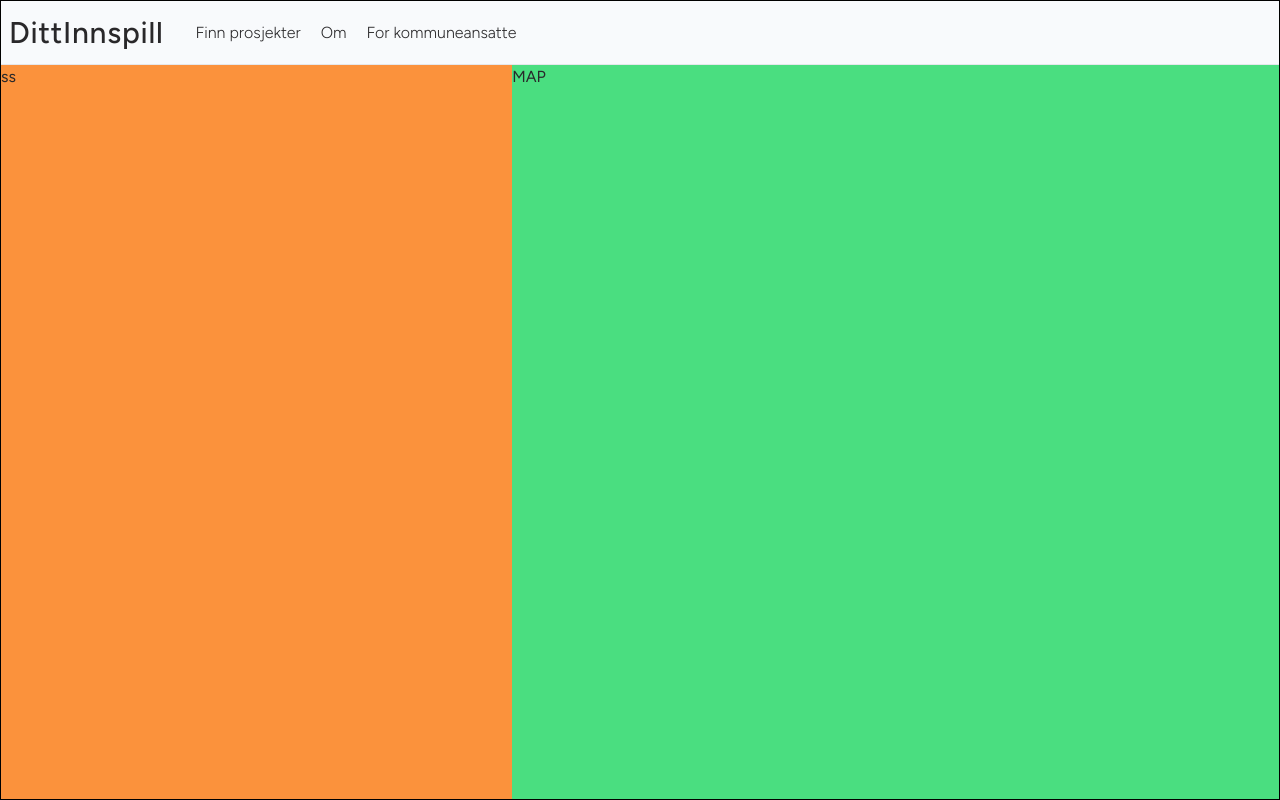
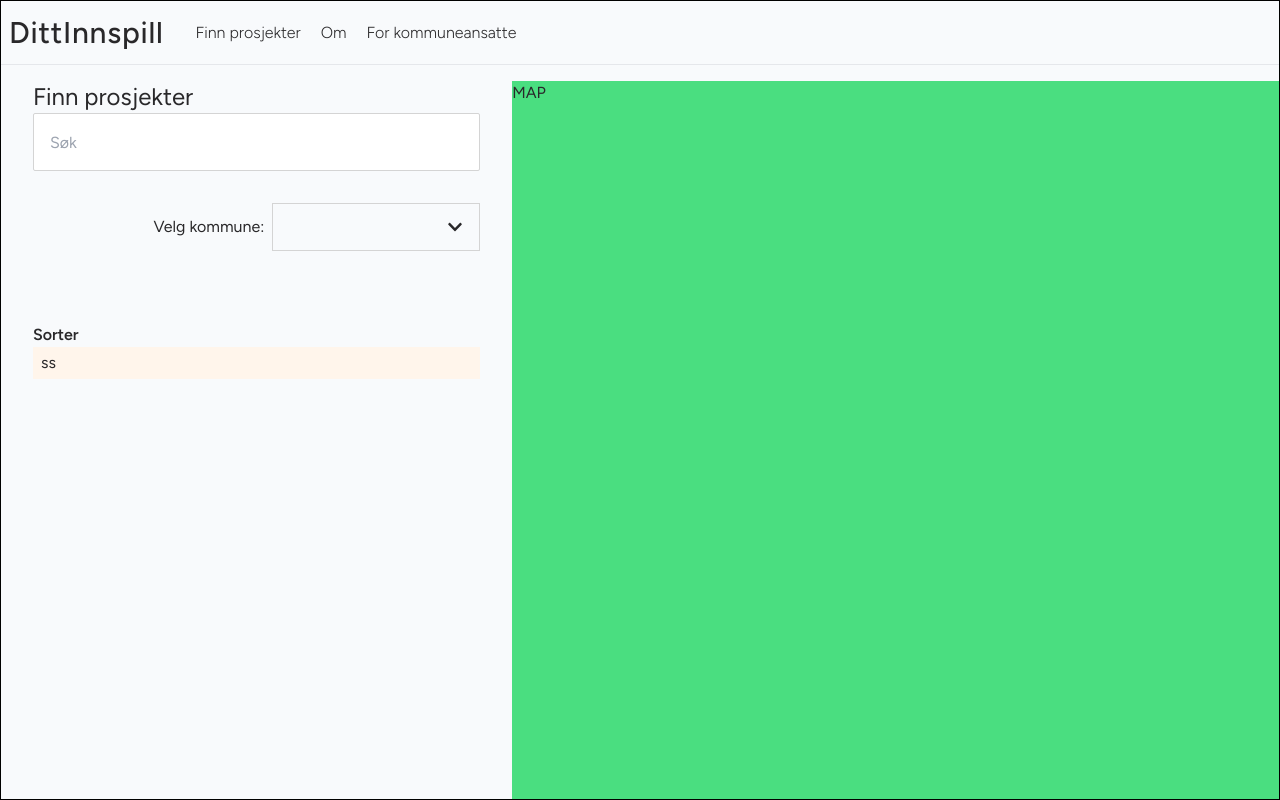
Before and after one commit to chrisbekk/ditt-innspill, a React (Vite) app: page /projects in a window 1280 px wide. Built offline with nearby package versions, Linux system fonts and the light colour scheme.

Commit message:
working on projects components

```diff
--- /dev/null
+++ b/src/components/Projects/DropDownMenu.jsx
@@ -0,0 +1,110 @@
+import { AnimatePresence, motion } from 'framer-motion';
+import { useState } from 'react';
+import { FaChevronDown } from 'react-icons/fa';
+import { FaChevronUp } from 'react-icons/fa';
+
+const kommuner = [
+  {
+    id: 1,
+    name: 'Stavanger',
+    crest: 'https://kommuneinfoprod.blob.core.windows.net/crests/1103',
+  },
+  {
+    id: 2,
+    name: 'Hustadvika',
+    crest: 'https://kommuneinfoprod.blob.core.windows.net/crests/1579',
+  },
+  {
+    id: 3,
+    name: 'Røros',
+    crest: 'https://kommuneinfoprod.blob.core.windows.net/crests/5025',
+  },
+  {
+    id: 4,
+    name: 'Os',
+    crest: 'https://kommuneinfoprod.blob.core.windows.net/crests/3430',
+  },
+  {
+    id: 5,
+    name: 'Tysvær',
+    crest: 'https://kommuneinfoprod.blob.core.windows.net/crests/1146',
+  },
+];
+
+export default function DropDownMenu({ activeKommune, setActiveKommune }) {
+  const [isVisible, setIsVisible] = useState(false);
+
+  const handleActiveKommune = id => {
+    const updatedKommune = kommuner.find(kommune => kommune.id === id);
+    setActiveKommune(updatedKommune);
+    setIsVisible(false);
+  };
+  const menuVariants = {
+    initial: { scaleY: 0, originY: 0, opacity: 0 },
+    show: { scaleY: 1, originY: 0, opacity: 1 },
+    hide: { scaleY: 0, originY: 0, opacity: 0 },
+  };
+  return (
+    <>
+      <div className="w-full flex justify-end mt-8">
+        <div className="flex gap-2 items-center">
+          <p className="text-base">Velg kommune:</p>
+          <div className="relative ">
+            <button
+              onClick={() => setIsVisible(prev => !prev)}
+              className={`border border-neutral-300 h-12 w-52 flex ${activeKommune ? 'justify-between' : 'justify-end'} items-center pr-4 hover:border-2 hover:border-custom_green`}
+            >
+              {activeKommune && (
+                <div className="h-full flex gap-2 items-center p-3 ">
+                  <img
+                    src={activeKommune?.crest}
+                    className="size-6 object-contain"
+                  />
+                  <p>{activeKommune?.name}</p>
+                </div>
+              )}
+
+              {isVisible ? <FaChevronUp /> : <FaChevronDown />}
+            </button>
+            <AnimatePresence>
+              {isVisible && (
+                <motion.div
+                  variants={menuVariants}
+                  initial="inital"
+                  animate="show"
+                  exit="hide"
+                  className="absolute -bottom-[h-full] shadow-md w-full px-1 border z-50"
+                >
+                  <ul className="bg-slate-50">
+                    <li
+                      className="h-full p-3 hover:bg-neutral-200 hover:cursor-pointer transition-colors"
+                      onClick={() => {
+                        setActiveKommune(null);
+                        setIsVisible(false);
+                      }}
+                    >
+                      <p>Ingen</p>
+                    </li>
+                    {kommuner.map(kommune => (
+                      <li
+                        key={kommune.name}
+                        className={`h-full flex gap-2 items-center p-3 hover:bg-neutral-200 hover:cursor-pointer transition-colors ${activeKommune?.name === kommune.name ? 'bg-green-200' : ''} `}
+                        onClick={() => handleActiveKommune(kommune.id)}
+                      >
+                        <img
+                          src={kommune?.crest}
+                          className="size-6 object-contain"
+                        />
+                        <p>{kommune.name}</p>
+                      </li>
+                    ))}
+                  </ul>
+                </motion.div>
+              )}
+            </AnimatePresence>
+          </div>
+        </div>
+      </div>
+    </>
+  );
+}
--- /dev/null
+++ b/src/components/Projects/ProjectCard.jsx
@@ -0,0 +1,4 @@
+export default function ProjectCard({ data }) {
+  console.log(data);
+  return null;
+}
--- a/src/components/Projects/ProjectsMenu.jsx
+++ b/src/components/Projects/ProjectsMenu.jsx
@@ -1,7 +1,14 @@
-import { motion, AnimatePresence, delay } from 'framer-motion';
+import { motion, AnimatePresence } from 'framer-motion';
 import { useEffect } from 'react';
+import ProjectCard from './ProjectCard';
 
-export default function ProjectsMenu({ toggleMenu, setToggleMenu }) {
+export default function ProjectsMenu({
+  toggleMenu,
+  setToggleMenu,
+  data,
+  pending,
+  fetchError,
+}) {
   const menuVariants = {
     initial: { scaleY: 0, originY: 1 },
     show: {
@@ -36,7 +43,9 @@ export default function ProjectsMenu({ toggleMenu, setToggleMenu }) {
           exit="exit"
           className="bg-purple-400 absolute bottom-0 md:hidden h-full w-full"
         >
-          sss
+          <div className="px-2 py-1 bg-custom_yellow">
+            <ProjectCard data={data} />
+          </div>
         </motion.div>
       )}
     </AnimatePresence>
--- /dev/null
+++ b/src/components/generics/InputField.jsx
@@ -0,0 +1,25 @@
+export default function InputField({
+  id,
+  label,
+  type = 'text',
+  placeholder,
+  isRequired = false,
+  value,
+  handleChange,
+}) {
+  return (
+    <div className="w-full">
+      <label htmlFor={id} className="hidden" aria-label="Søk i prosjekter">
+        {label}
+      </label>
+      <input
+        type={type}
+        required={isRequired}
+        value={value}
+        onChange={handleChange}
+        placeholder={placeholder}
+        className="w-full h-10 py-7 pl-4 border border-neutral-300 rounded-sm focus:outline-none focus:border-custom_green focus:border-2"
+      />
+    </div>
+  );
+}
--- /dev/null
+++ b/src/components/generics/Tag.jsx
@@ -0,0 +1,15 @@
+import { FaCircle } from 'react-icons/fa6';
+import { RxCross2 } from 'react-icons/rx';
+
+export default function Tag({ name, handleClick }) {
+  return (
+    <div
+      onClick={handleClick}
+      className="border border-black rounded-full max-w-[120px] lg:max-w-max truncate flex gap-2 items-center px-2 py-1 hover:bg-neutral-100 hover:cursor-pointer"
+    >
+      <FaCircle className="text-[6px]" />
+      <p className="text-ellipsis overflow-hidden ..">{name}</p>
+      <RxCross2 className="text-[10px] text-black" />
+    </div>
+  );
+}
--- a/src/pages/ProjectsPage.jsx
+++ b/src/pages/ProjectsPage.jsx
@@ -1,21 +1,25 @@
 import { useEffect, useState } from 'react';
 import { useLocation } from 'react-router-dom';
 import { IoRemoveOutline } from 'react-icons/io5';
+
 import ProjectsMenu from '../components/Projects/ProjectsMenu';
 import Header from '../components/Header';
+import useFetchData from '../hooks/useFetchData';
+import InputField from '../components/generics/InputField';
+import DropDownMenu from '../components/Projects/DropDownMenu';
+import Tag from '../components/generics/Tag';
 export default function ProjectsPage() {
   const { pathname } = useLocation();
   const [toggleMenu, setToggleMenu] = useState(false);
-  useEffect(() => {
-    const fetchData = async () => {
-      const response = await fetch('./src/data/projects.json');
-      const data = await response.json();
-      console.log(data);
-    };
-    fetchData();
-  }, []);
+  const [activeKommune, setActiveKommune] = useState(null);
+  const { data, pending, fetchError } = useFetchData();
+  const [searchTerm, setSearchTerm] = useState('');
+
   const handleClick = () => {
     setToggleMenu(prev => !prev);
+  };
+  const handleChange = e => {
+    setSearchTerm(e.target.value);
   };
   useEffect(() => {
     if (pathname === '/projects') {
@@ -30,10 +34,51 @@ export default function ProjectsPage() {
     <div className="border border-black h-screen  grid grid-rows-[1fr_64px] md:block">
       <div className="h-full overflow-hidden relative">
         <Header />
-        <div className="md:grid md:grid-cols-[0.4fr_0.6fr] w-full h-full relative">
-          <div className="bg-green-400 order-last md:order-1 h-full">MAP</div>
-          <ProjectsMenu toggleMenu={toggleMenu} setToggleMenu={setToggleMenu} />
-          <div className="bg-orange-400 w-full h-full hidden md:block">ss</div>
+        <div className="md:grid md:grid-cols-[0.4fr_0.6fr] w-full h-full relative md:mt-4">
+          <div className="bg-green-400 order-last md:order-1 h-full w-full">
+            MAP
+          </div>
+          <ProjectsMenu
+            toggleMenu={toggleMenu}
+            setToggleMenu={setToggleMenu}
+            data={data}
+          />
+          <div className="w-full flex-wrap h-full hidden md:block ">
+            <div className="mx-2 lg:mx-8">
+              <h3 className="text-2xl">Finn prosjekter</h3>
+
+              <InputField
+                id={'searchTerm'}
+                label={'Søk'}
+                placeholder={'Søk'}
+                isRequired={false}
+                value={searchTerm}
+                handleChange={handleChange}
+              />
+              <DropDownMenu
+                activeKommune={activeKommune}
+                setActiveKommune={setActiveKommune}
+              />
+              <div className="w-[80%] mt-8 flex flex-wrap gap-1">
+                {searchTerm && (
+                  <Tag
+                    name={searchTerm}
+                    handleClick={() => setSearchTerm('')}
+                  />
+                )}
+                {activeKommune && (
+                  <Tag
+                    name={activeKommune?.name}
+                    handleClick={() => setActiveKommune(null)}
+                  />
+                )}
+              </div>
+              <div className="mt-10">
+                <p className="font-semibold">Sorter</p>
+              </div>
+              <div className="px-2 py-1 bg-custom_yellow">ss</div>
+            </div>
+          </div>
         </div>
       </div>
       <div className="bg-blue-400 h-full md:hidden">
```
Also changed, not shown: src/data/projects.json (+3 -0 lines).
